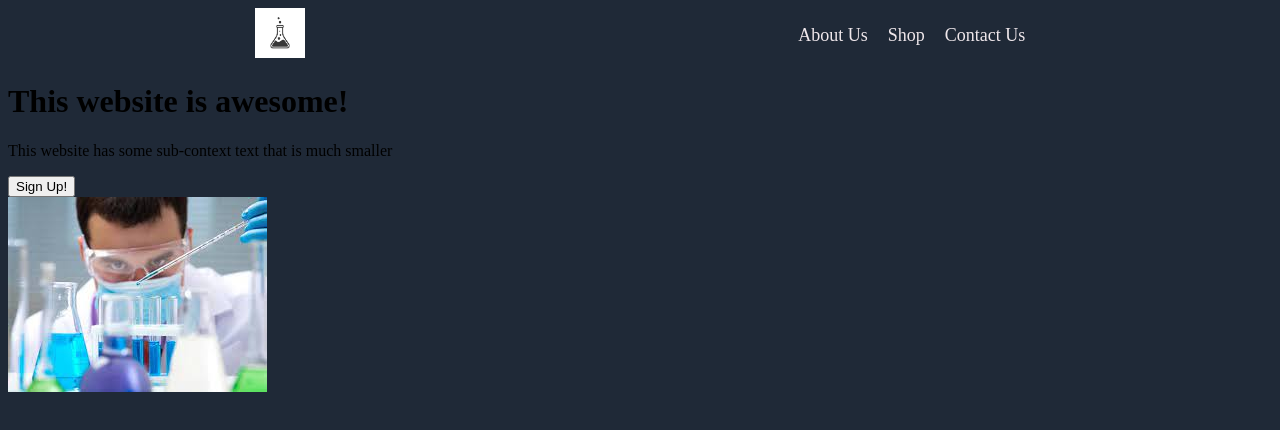
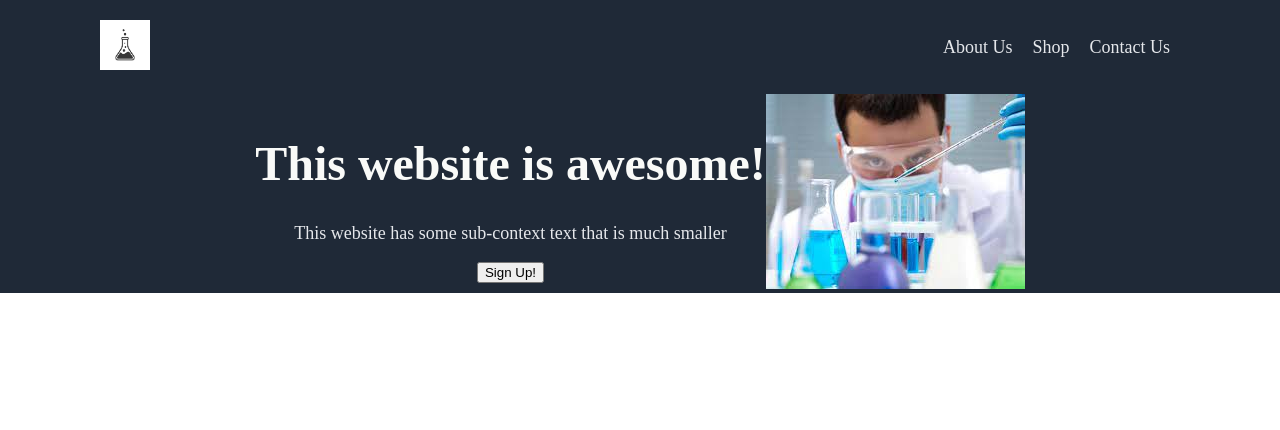
Before and after one commit to ceaweed/first_landing_page, a plain HTML site: page index.html in a window 1280 px wide. Drawn offline with Linux system fonts and the light colour scheme.

Commit message:
Fixed Navbar

```diff
--- a/index.html
+++ b/index.html
@@ -6,19 +6,20 @@
     <link rel="stylesheet" href="style.css">
 </head>
 <body>
+    <div class="container">
+
         <!--This is the Header Logo and Header Link section-->
-        <div class="header-img-and-nav">
-            <div class="img-div">
-                <img id="header-logo" src="./images/companyLogo.jpg" alt="chemist bottle">
+        <nav class="bx navbar">
+            <div class="header-logo">
+                <img src="./images/companyLogo.jpg" alt="chemist bottle">
             </div>
-            <nav>
-                <ul class="list-links">
-                    <li ><a class="nav-element" href="#">About Us</a></li>
-                    <li ><a class="nav-element" href="#">Shop</a></li>
-                    <li ><a class="nav-element" href="#">Contact Us</a></li>
-                </ul>
+            <div class="header-link">
+                    <a href="#">About Us</a>
+                    <a href="#">Shop</a>
+                    <a href="#">Contact Us</a>
+            </div>
         </nav>
-        </div>
+
         <!--This is the Top Main Content Area-->
         <div class="top-content">
             <div class="top-content-left">
@@ -30,5 +31,6 @@
                 <img src="./images/chemist.jpeg" alt="chemist">
             </div>
         </div>
+    </div>
 </body>
 </html>
--- a/style.css
+++ b/style.css
@@ -1,33 +1,57 @@
 body {
-    background-color: #1F2937;
+    background-color: #FFFFFF;
+    padding: 0;
+    margin: 0;
+    text-align: center;
+}
+
+.container {
     display: flex;
     flex-direction: column;
 }
 
-
 /* Header Logo and Header Links */
-.header-img-and-nav {
+.navbar {
     display: flex;
-    justify-content: space-around;
+    color: #F9FAF8;
+    background-color: #1F2937;
+    padding: 20px 0px 20px 100px;
     align-items: center;
 }
 
-#header-logo {
+.header-logo img {
     width: 50px;
     height: auto;
 }
 
-.list-links {
-    margin: 0;
-    padding: 0;
-    gap: 20px;
-    list-style: none;
+.header-link {
     display: flex;
-
+    margin-left: auto;
+    padding: 0px 100px 0px 0px;
 }
 
-.nav-element {
+.header-link a {
+    text-decoration: none;
+    color: #E5E7EB;
     font-size: 18px;
-    color: #EFE7EB;
-    text-decoration: none;
+    padding: 10px;
 }
+
+/* Hero/Main content area */
+.top-content {
+    display: flex;
+    background-color: #1F2937;
+    align-items: center;
+    justify-content: center;
+}
+
+#awesome-website {
+    color: #F9FAF8;
+    font-size: 48px;
+    font-weight: bolder;
+}
+
+#sub-context-text {
+    color: #E5E7EB;
+    font-size: 18px;
+}
```
Lines whose indentation alone changed are shown as unchanged.
